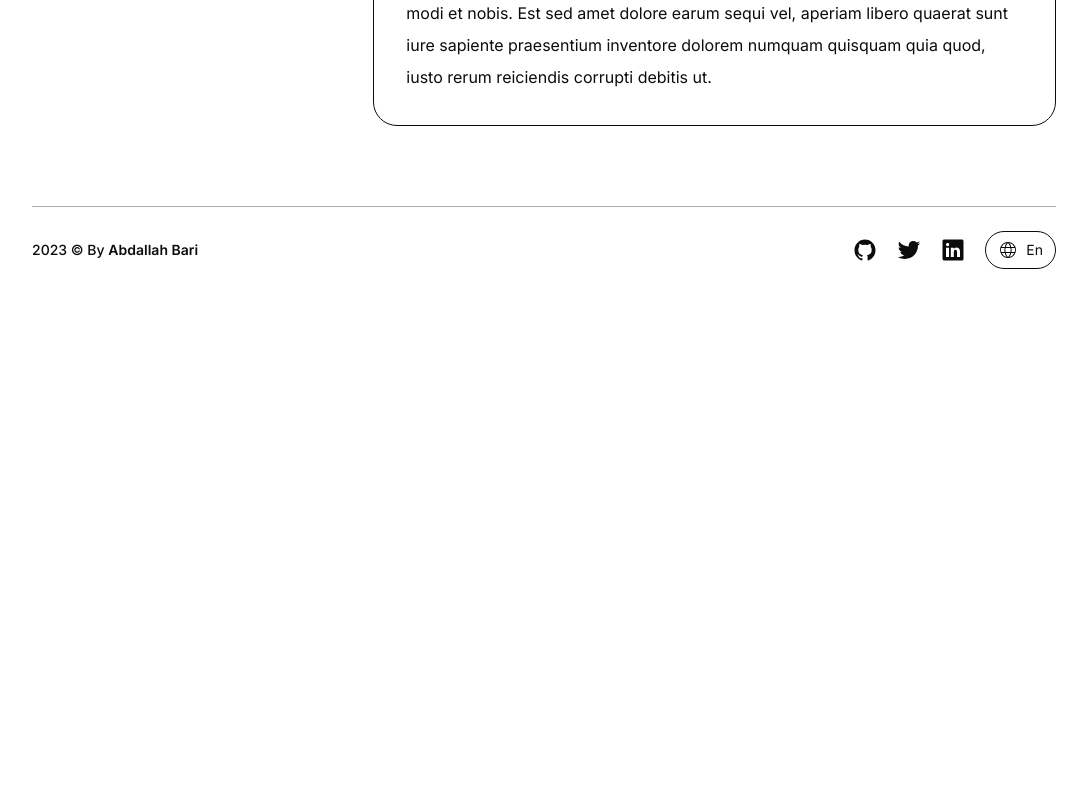
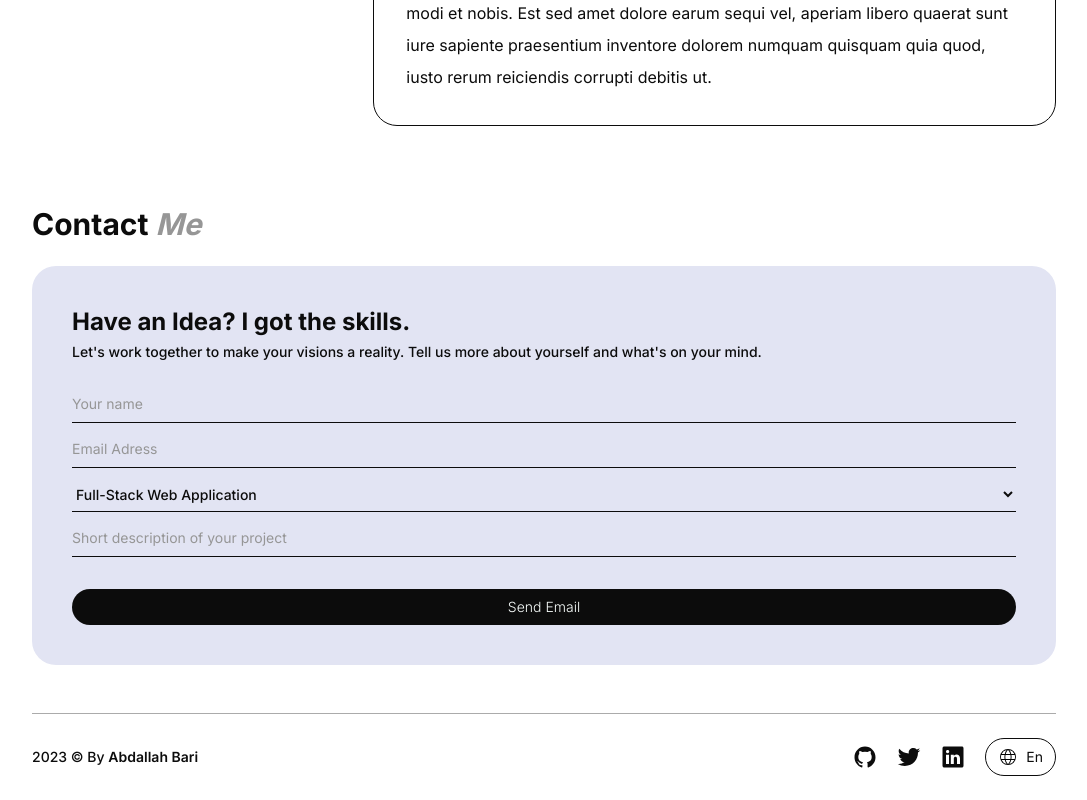
Before and after one commit to Abdallah01win/Portfolio, a Vue app: page / in a window 1280 px wide. Shown: the part 3104-3904 px from the top of the page, without its empty margins (96-1183 px from the left). Before the commit the page ends 3397 px from the top, so only its background shows below. Built offline with nearby package versions, Linux system fonts and the light colour scheme.

Commit message:
initial contact me section

```diff
--- /dev/null
+++ b/src/components/Contact.vue
@@ -0,0 +1,24 @@
+<template>
+    <section class="xl:max-w-[1024px] mx-auto my-12">
+        <h2 class="text-3xl font-bold mb-6">
+            <span>Contact </span>
+            <span class="text-myGray-500 italic">Me</span>
+        </h2>
+        <div class="bg-myGray-600 p-10 rounded-3xl">
+            <h2 class="text-2xl font-bold mb-1">Have an Idea? I got the skills.</h2>
+            <p class="/text-base">Let's work together to make your visions a reality. Tell us more about yourself and what's on your mind.</p>
+            <form action="#" method="post" class="flex flex-col gap-y-2 mt-6">
+                <input type="text" name="name" id="name" placeholder="Your name" class="bg-transparent border-b border-myDark-100 py-2 placeholder:text-myGray-500 placeholder:font-normal">
+                <input type="email" name="email" id="email" placeholder="Email Adress" class="bg-transparent border-b border-myDark-100 py-2 placeholder:text-myGray-500 placeholder:font-normal">
+                <select name="intrest" id="intrest" class="bg-transparent border-b border-myDark-100 py-2">
+                    <option value="full-stack">Full-Stack Web Application</option>
+                    <option value="front">Front-End Web Application</option>
+                    <option value="api">API Development</option>
+                    <option value="other">Other</option>
+                </select>
+                <input type="text" name="description" placeholder="Short description of your project" class="bg-transparent border-b border-myDark-100 py-2 placeholder:text-myGray-500 placeholder:font-normal">
+                <button type="submit" class="bg-myDark-100 py-2 px-6 rounded-full text-myWhite font-light mt-6">Send Email</button>
+            </form>
+        </div>
+    </section>
+</template>
--- a/src/views/HomeView.vue
+++ b/src/views/HomeView.vue
@@ -4,6 +4,7 @@ import Hero from '../components/Hero.vue';
 import Projects from '../components/Projects.vue';
 import TechStack from '../components/TechStack.vue';
 import Services from '../components/Services.vue';
+import Contact from '../components/Contact.vue';
 </script>
 
 <template>
@@ -13,5 +14,6 @@ import Services from '../components/Services.vue';
     <Services />
     <TechStack />
     <AboutMe />
+    <Contact />
   </main>
 </template>
```
